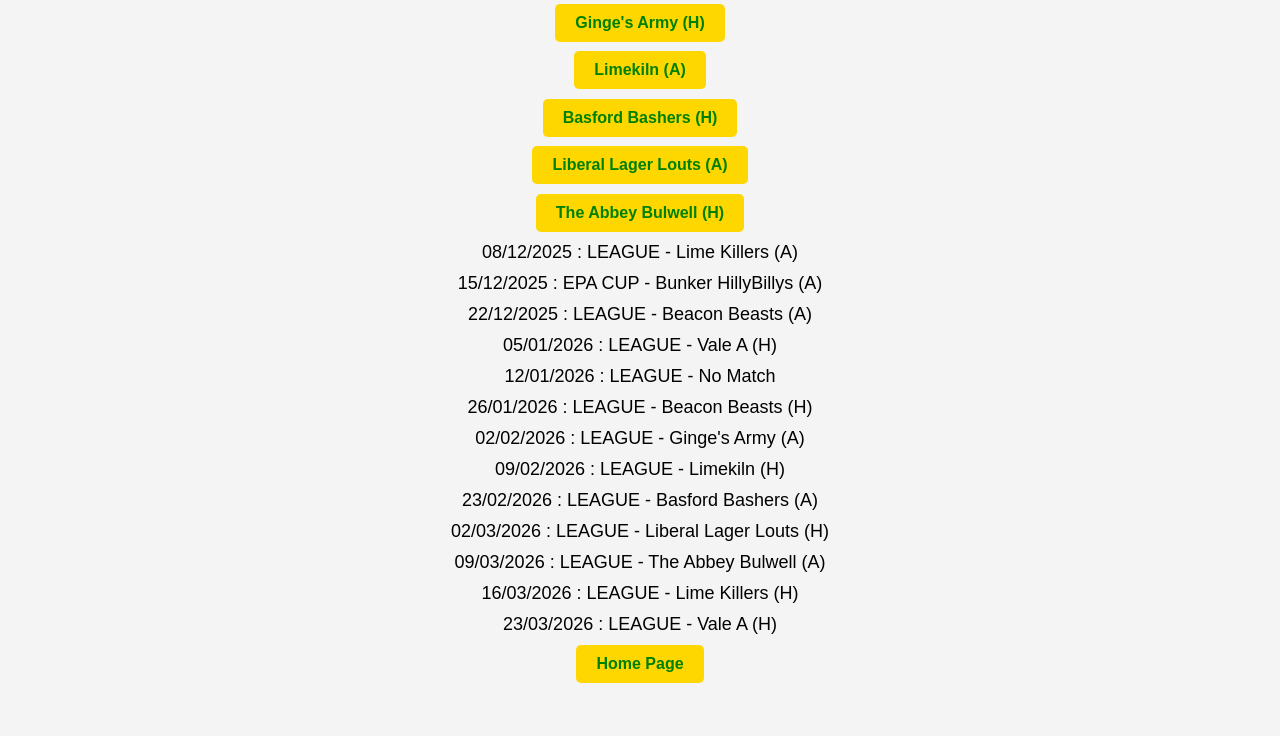
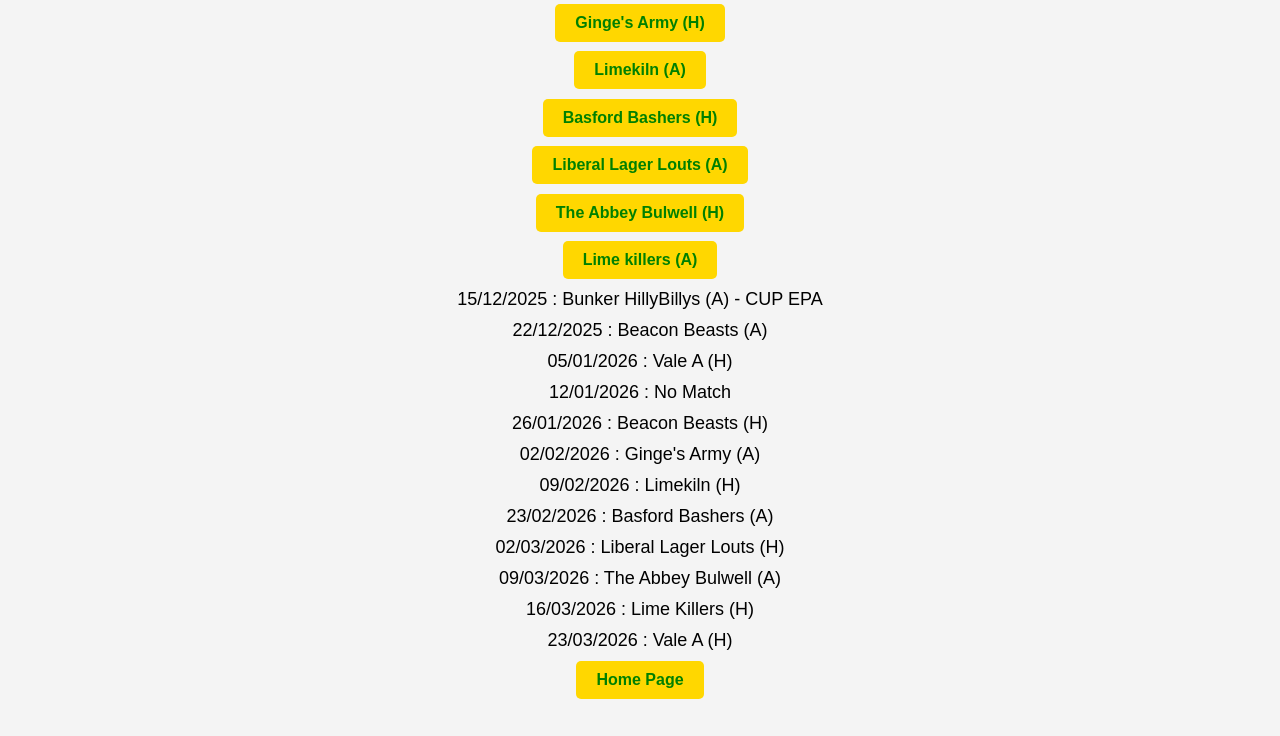
Before and after one commit to con-club-pool-2026/league-results, a plain HTML site: page index.html in a window 1280 px wide. Shown: the part 64-800 px from the top of the page. Drawn offline with Linux system fonts and the light colour scheme.

Commit message:
Update index.html

```diff
--- a/index.html
+++ b/index.html
@@ -90,20 +90,22 @@
 <p><a href="https://con-club-pool-2026.github.io/league-result-3/" class="button-link">Basford Bashers (H)</a></p>
 <p><a href="https://con-club-pool-2026.github.io/league-result-4/" class="button-link">Liberal Lager Louts (A)</a></p>
 <p><a href="https://con-club-pool-2026.github.io/league-result-5/" class="button-link">The Abbey Bulwell (H)</a></p>
+<p><a href="https://con-club-pool-2026.github.io/league-result-6/" class="button-link">Lime killers (A)</a></p>
 <section>
-    <div class="sub-header">08/12/2025 : LEAGUE - Lime Killers (A)</div>
-    <div class="sub-header">15/12/2025 : EPA CUP - Bunker HillyBillys (A)</div>
-    <div class="sub-header">22/12/2025 : LEAGUE - Beacon Beasts (A)</div>
-    <div class="sub-header">05/01/2026 : LEAGUE - Vale A (H)</div>
-    <div class="sub-header">12/01/2026 : LEAGUE - No Match</div>
-    <div class="sub-header">26/01/2026 : LEAGUE - Beacon Beasts (H)</div>
-    <div class="sub-header">02/02/2026 : LEAGUE - Ginge's Army (A)</div>
-    <div class="sub-header">09/02/2026 : LEAGUE - Limekiln (H)</div>
-    <div class="sub-header">23/02/2026 : LEAGUE - Basford Bashers (A)</div>
-    <div class="sub-header">02/03/2026 : LEAGUE - Liberal Lager Louts (H)</div>
-    <div class="sub-header">09/03/2026 : LEAGUE - The Abbey Bulwell (A)</div>
-    <div class="sub-header">16/03/2026 : LEAGUE - Lime Killers (H)</div>
-    <div class="sub-header">23/03/2026 : LEAGUE - Vale A (H)</div>
+    <div class="sub-header">15/12/2025 : Bunker HillyBillys (A) - CUP EPA</div>
+</section>
+<section>
+    <div class="sub-header">22/12/2025 : Beacon Beasts (A)</div>
+    <div class="sub-header">05/01/2026 : Vale A (H)</div>
+    <div class="sub-header">12/01/2026 : No Match</div>
+    <div class="sub-header">26/01/2026 : Beacon Beasts (H)</div>
+    <div class="sub-header">02/02/2026 : Ginge's Army (A)</div>
+    <div class="sub-header">09/02/2026 : Limekiln (H)</div>
+    <div class="sub-header">23/02/2026 : Basford Bashers (A)</div>
+    <div class="sub-header">02/03/2026 : Liberal Lager Louts (H)</div>
+    <div class="sub-header">09/03/2026 : The Abbey Bulwell (A)</div>
+    <div class="sub-header">16/03/2026 : Lime Killers (H)</div>
+    <div class="sub-header">23/03/2026 : Vale A (H)</div>
 </section>
 
 <section>
```
